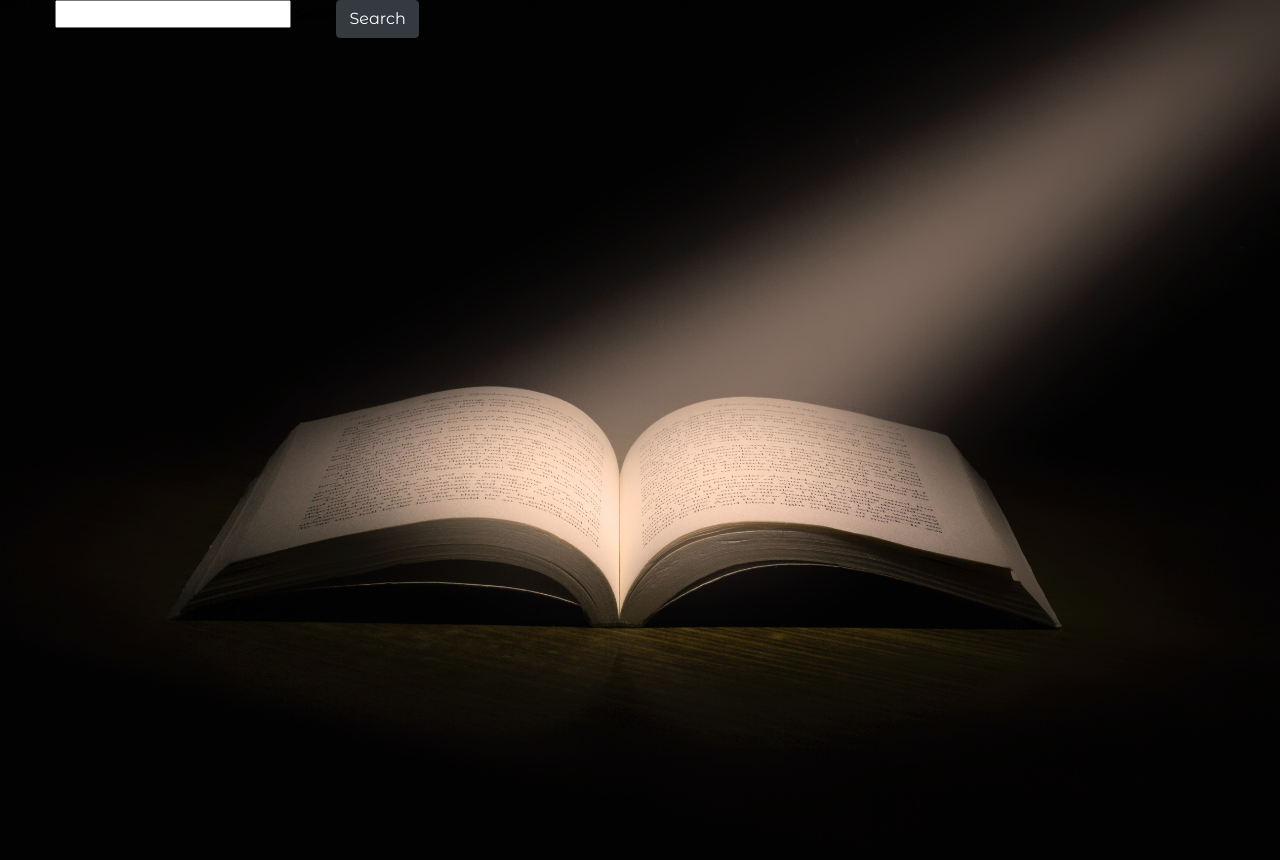
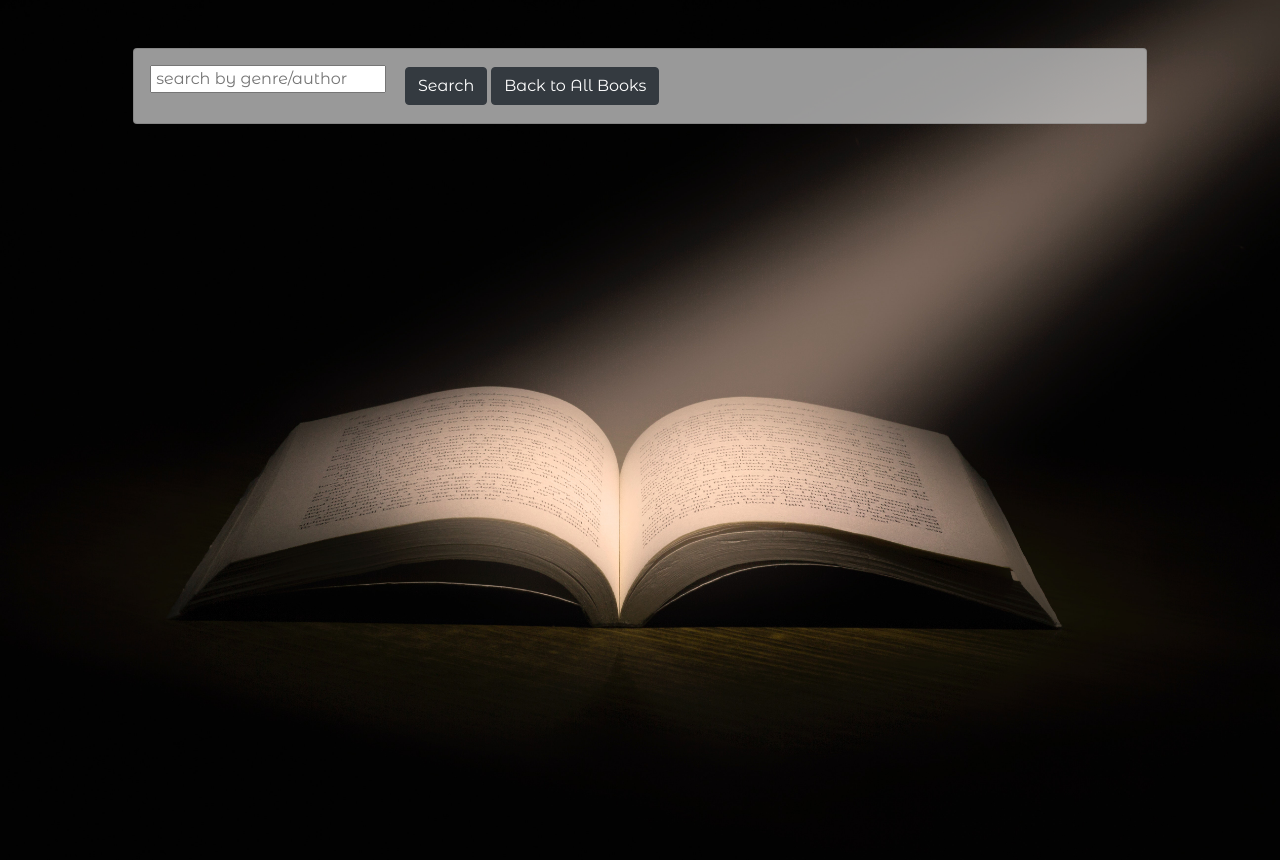
Before and after one commit to HollyT85/books_for_you, a Flask app: page /search in a window 1280 px wide. Shown: the part 56-916 px from the top of the page. Run offline with Flask 2, Linux system fonts and the light colour scheme; data that the repository does not hold is empty; some libraries are stand-ins or nearby versions.

Commit message:
search bar functioning

```diff
--- a/app.py
+++ b/app.py
@@ -175,7 +175,7 @@ def browsebooks():
     """
     Allow user to view books on system
     """
-    books = mongo.db.books.find().sort("title", 1)
+    books = mongo.db.books.find().sort("title", 1).limit(10)
     reviews = mongo.db.reviews.find()
     return render_template("books.html", books=books, reviews=list(reviews))
 
--- a/static/css/style.css
+++ b/static/css/style.css
@@ -95,7 +95,7 @@ a {
 
 }
 
-/* Display books on book pages */
+/*book page */
 
 .bookcover {
     width: 7rem;
@@ -118,6 +118,11 @@ a {
     padding: 1px;
 }
 
+.searchbar {
+    padding:1rem;
+
+}
+
 /*Edit review page */
 
 .edit-cards {
--- a/templates/books.html
+++ b/templates/books.html
@@ -1,19 +1,20 @@
 {% extends "base.html" %}
 {% block body %}
 
-<div class="row">
-    <form method="POST" action="{{ url_for('search') }}">
-        <div class="row">
-            <div class="input-field">
-
-                <input type="text" name="query" minlength="3" id="query" required>
-                <label for="query" class="titles">Search</label>
+<div class="row rows searchbar">
+    <div class="col-12 card">
+        <form method="POST" action="{{ url_for('search') }}">
+            <div class="row">
+                <div class="input-field searchbar">
+                    <input type="text" name="query" minlength="3" id="query" placeholder=" search by genre/author"required>
+                </div>
+                <div class="row searchbar">
+                    <button class="btn btn-dark help-buttons" type="submit">Search</button>
+                    <a href="{{ url_for('browsebooks') }}" class="btn btn-dark help-buttons" type="submit">Back to All Books</a>
+                </div>
             </div>
-            <div class="row">
-                <button class="btn btn-dark" type="submit">Search</button>
-            </div>
-        </div>
-    </form>
+        </form>
+    </div>
 </div>
 
 {% for book in books %}
```
